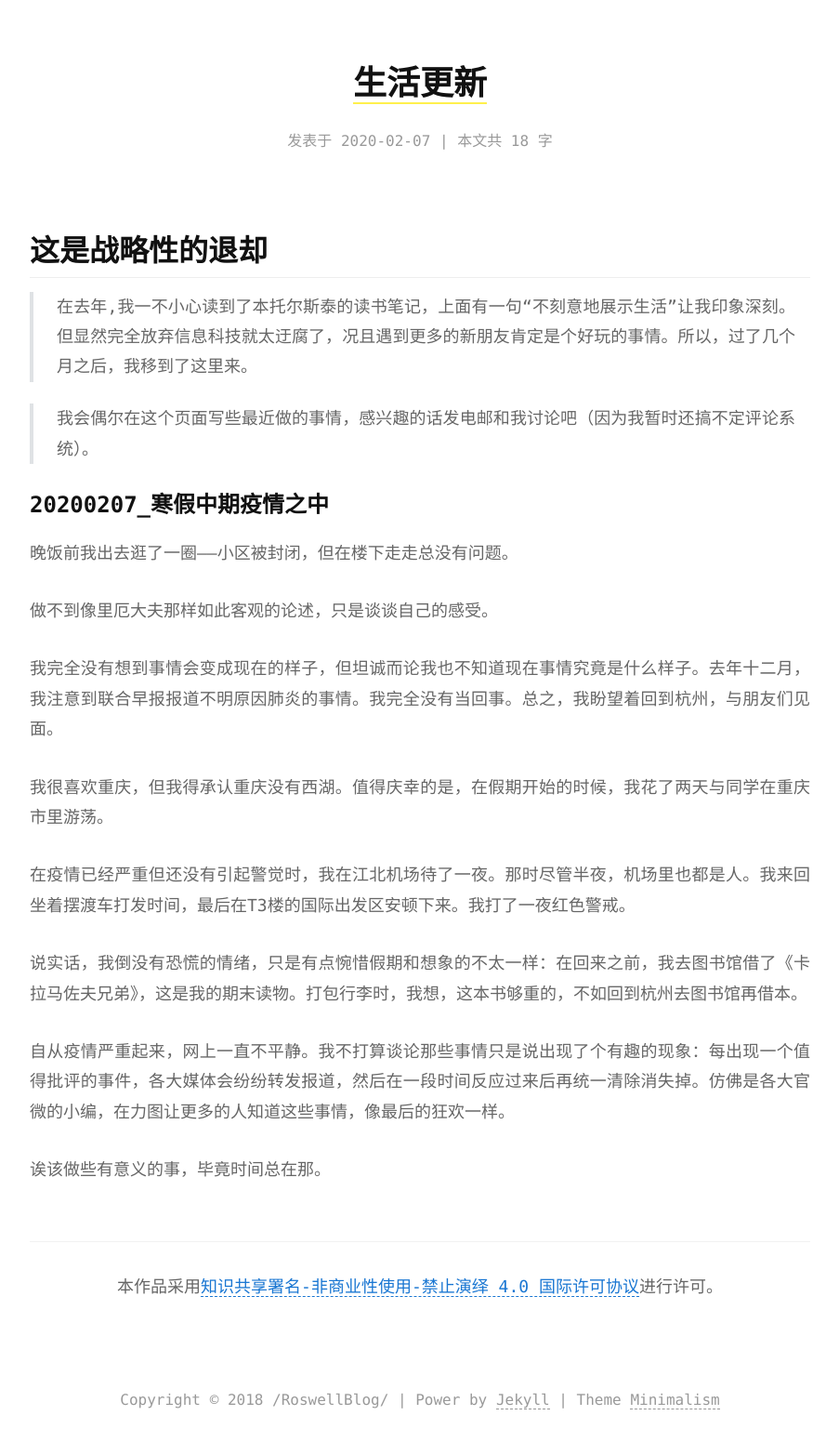
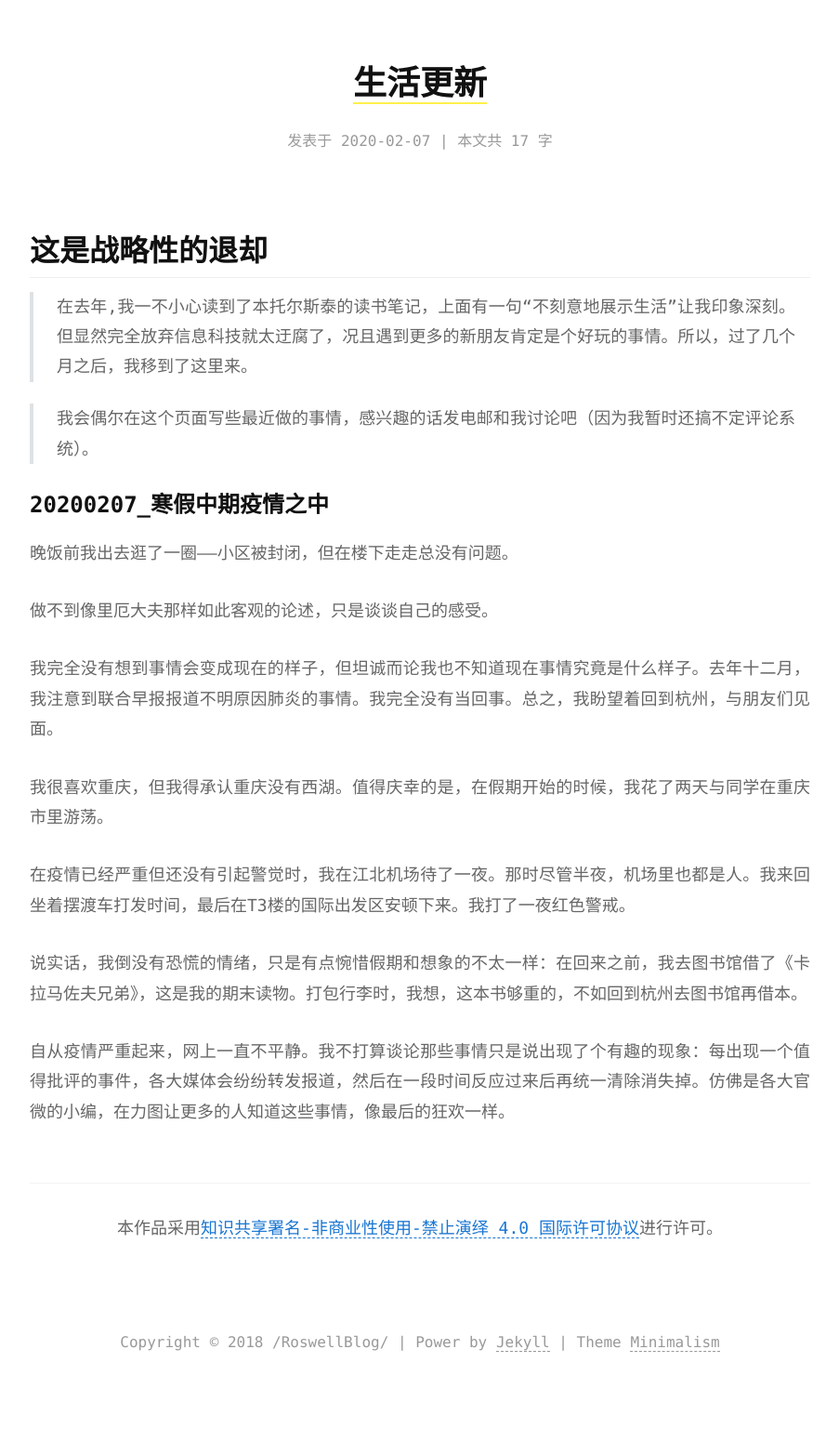
Before and after one commit to Roswellii/roswellii.github.io, a Jekyll site: the page built from _posts/2020-02-07-生活更新 -2020.md, in a window 1280 px wide. Shown: the whole page at 93% size, without its empty margins (188-1091 px from the left). Built offline with Jekyll 4.4.1, drawn with Linux system fonts in a browser that asks for light colours; after the commit the page ends 1489 px from its top, so only the background shows below that.

Commit message:
Update 2020-02-07-生活更新 -2020.md

```diff
--- a/_posts/2020-02-07-生活更新 -2020.md
+++ b/_posts/2020-02-07-生活更新 -2020.md
@@ -33,5 +33,3 @@ tags:                               #标签
    说实话，我倒没有恐慌的情绪，只是有点惋惜假期和想象的不太一样：在回来之前，我去图书馆借了《卡拉马佐夫兄弟》，这是我的期末读物。打包行李时，我想，这本书够重的，不如回到杭州去图书馆再借本。
 
    自从疫情严重起来，网上一直不平静。我不打算谈论那些事情只是说出现了个有趣的现象：每出现一个值得批评的事件，各大媒体会纷纷转发报道，然后在一段时间反应过来后再统一清除消失掉。仿佛是各大官微的小编，在力图让更多的人知道这些事情，像最后的狂欢一样。
-
-   诶该做些有意义的事，毕竟时间总在那。
```
